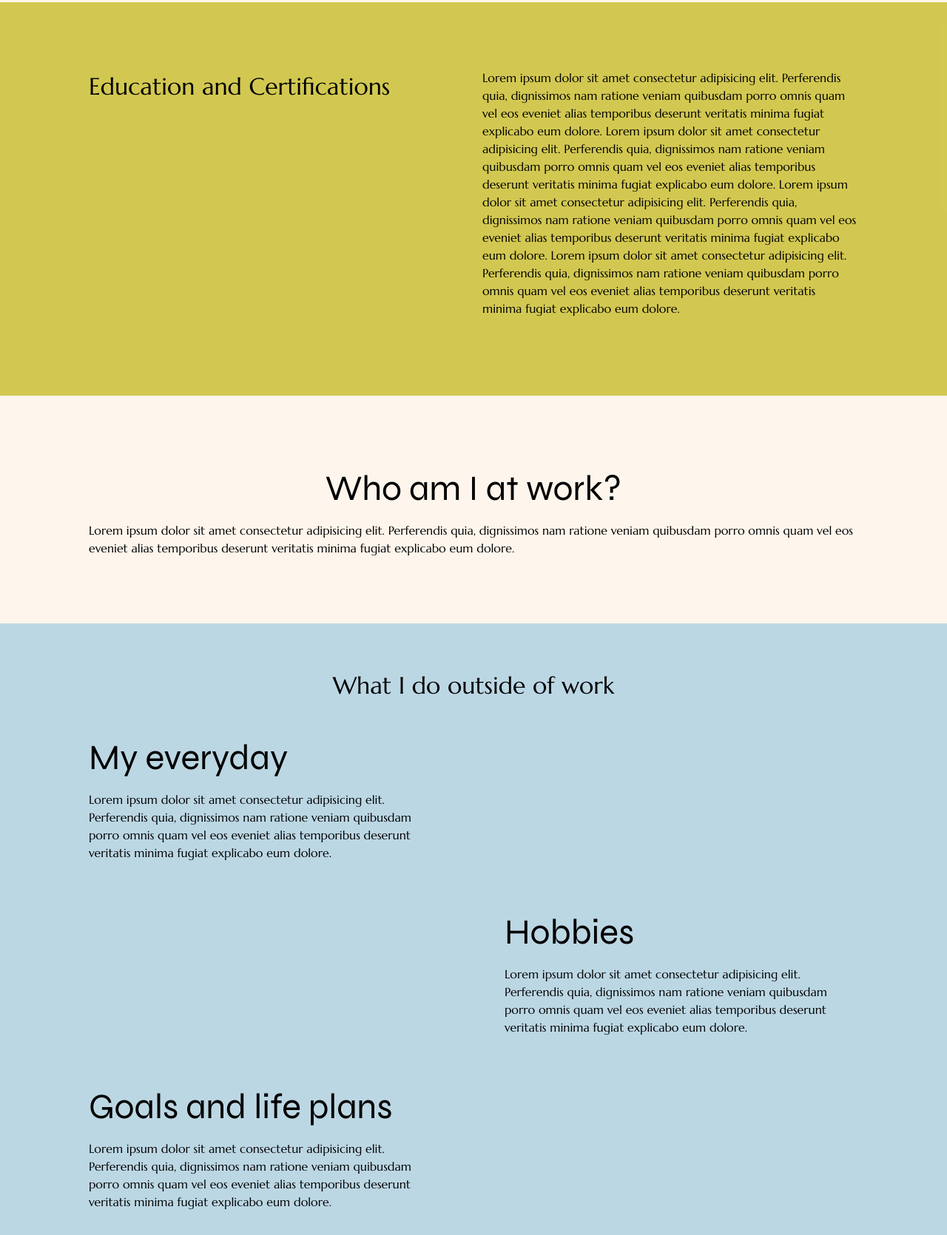
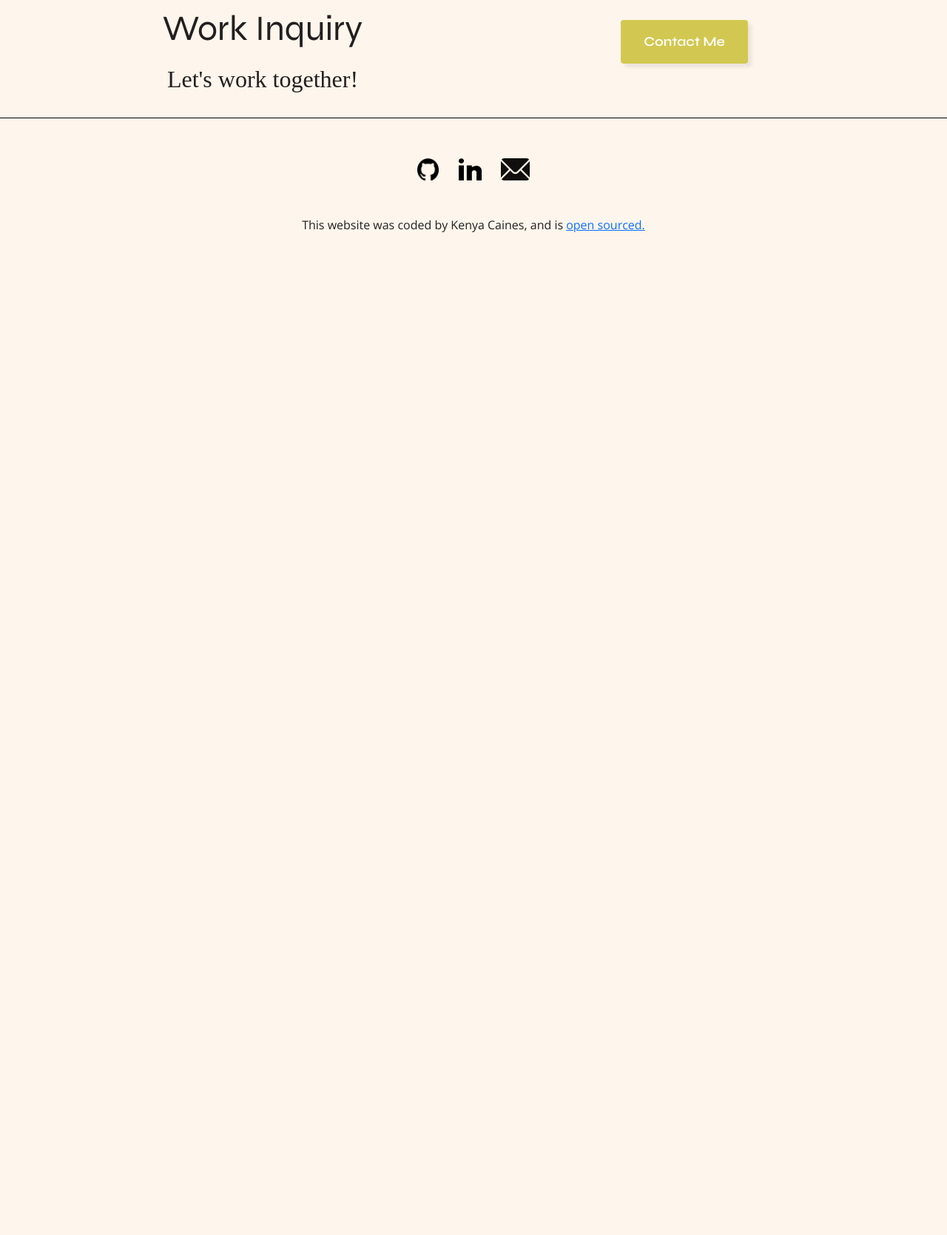
Before and after one commit to kenyacaines/portfolio-project, a plain HTML site: page about.html in a window 1280 px wide. Shown: the part 731-2401 px from the top of the page at 74% size. After the commit the page ends 1063 px from the top, so only its background shows below. Drawn offline with nearby package versions, Linux system fonts and the light colour scheme; a web font is replaced by a local one.

```diff
--- a/about.html
+++ b/about.html
@@ -11,12 +11,9 @@
       integrity="sha384-1BmE4kWBq78iYhFldvKuhfTAU6auU8tT94WrHftjDbrCEXSU1oBoqyl2QvZ6jIW3"
       crossorigin="anonymous"
     />
-    <link rel="preconnect" href="https://fonts.googleapis.com" />
-    <link rel="preconnect" href="https://fonts.gstatic.com" crossorigin />
-    <link
-      href="https://fonts.googleapis.com/css2?family=Belleza&family=Krona+One&family=Marcellus&family=Montserrat:ital,wght@0,100;0,200;0,300;0,400;0,500;0,600;0,700;0,800;0,900;1,100;1,200;1,300;1,400;1,500;1,600;1,700;1,800;1,900&family=Roboto:ital,wght@0,100;0,300;0,400;0,500;0,700;0,900;1,100;1,300;1,400;1,500;1,700;1,900&family=Syne:wght@400;500;600;700;800&display=swap"
-      rel="stylesheet"
-    />
+    <link rel="preconnect" href="https://fonts.googleapis.com">
+<link rel="preconnect" href="https://fonts.gstatic.com" crossorigin>
+<link href="https://fonts.googleapis.com/css2?family=Montserrat:ital,wght@0,100;0,200;0,300;0,400;0,500;0,600;0,700;0,800;0,900;1,100;1,200;1,300;1,400;1,500;1,600;1,700;1,800;1,900&family=Open+Sans:ital,wght@0,300;0,400;0,500;0,600;0,700;0,800;1,300;1,400;1,500;1,600;1,700;1,800&family=Syne:wght@400;500;600;700;800&display=swap" rel="stylesheet">
     <link rel="stylesheet" href="/styles/portfolio.css" />
     <script
       src="https://cdn.jsdelivr.net/npm/bootstrap@5.1.3/dist/js/bootstrap.bundle.min.js"
@@ -48,8 +45,8 @@
           id="navbarNavAltMarkup"
         >
           <div class="navbar-nav">
-            <a class="nav-link active" aria-current="page" href="/">Home</a>
-            <a class="nav-link" href="/about.html">About</a>
+            <a class="nav-link" aria-current="page" href="/">Home</a>
+            <a class="nav-link active" href="/about.html">About</a>
             <a class="nav-link" href="my-work.html">My Work</a>
             <a class="nav-link" href="/contact.html">Contact</a>
           </div>
@@ -82,102 +79,6 @@
       </div>
     </div>
     <hr />
-    <div class="green-section">
-    <div class="content-container container">
-      <div class="content">
-        <div class="row">
-          <div class="col">
-            <h4>Education and Certifications</h4>
-          </div>
-          <div class="col">
-            <p>
-              Lorem ipsum dolor sit amet consectetur adipisicing elit.
-              Perferendis quia, dignissimos nam ratione veniam quibusdam porro
-              omnis quam vel eos eveniet alias temporibus deserunt veritatis
-              minima fugiat explicabo eum dolore. Lorem ipsum dolor sit amet
-              consectetur adipisicing elit. Perferendis quia, dignissimos nam
-              ratione veniam quibusdam porro omnis quam vel eos eveniet alias
-              temporibus deserunt veritatis minima fugiat explicabo eum dolore.
-              Lorem ipsum dolor sit amet consectetur adipisicing elit.
-              Perferendis quia, dignissimos nam ratione veniam quibusdam porro
-              omnis quam vel eos eveniet alias temporibus deserunt veritatis
-              minima fugiat explicabo eum dolore. Lorem ipsum dolor sit amet
-              consectetur adipisicing elit. Perferendis quia, dignissimos nam
-              ratione veniam quibusdam porro omnis quam vel eos eveniet alias
-              temporibus deserunt veritatis minima fugiat explicabo eum dolore.
-            </p>
-          </div>
-        </div>
-        </div>
-      </div>
-    </div>
-      <div class="content-container container">
-      <div class="content">
-      <h3 class="text-center">Who am I at work?</h3>
-      <p>
-        Lorem ipsum dolor sit amet consectetur adipisicing elit. Perferendis
-        quia, dignissimos nam ratione veniam quibusdam porro omnis quam vel eos
-        eveniet alias temporibus deserunt veritatis minima fugiat explicabo eum
-        dolore.
-      </p>
-    </div>
-    </div>
-    <div class="blue-section">
-      <div class="content-container container">
-      <h4 class="text-center">What I do outside of work</h4>
-        <div class="row">
-          <div class="col">
-            <div class="content">
-            <div class="description">
-              <h3>My everyday</h3>
-              <p>
-                Lorem ipsum dolor sit amet consectetur adipisicing elit.
-                Perferendis quia, dignissimos nam ratione veniam quibusdam porro
-                omnis quam vel eos eveniet alias temporibus deserunt veritatis
-                minima fugiat explicabo eum dolore.
-              </p>
-            </div>
-            </div>
-            </div>
-            <div class="col">
-              <img src="#" alt="" />
-            </div>
-          </div>
-        <div class="row">
-          <div class="col">
-            <img src="#" alt="" />
-          </div>
-          <div class="col">
-            <div class="content">
-            <h3>Hobbies</h3>
-            <p>
-              Lorem ipsum dolor sit amet consectetur adipisicing elit.
-              Perferendis quia, dignissimos nam ratione veniam quibusdam porro
-              omnis quam vel eos eveniet alias temporibus deserunt veritatis
-              minima fugiat explicabo eum dolore.
-            </p>
-          </div>
-        </div>
-        </div>
-        <div class="row">
-          <div class="col">
-            <div class="content">
-            <h3>Goals and life plans</h3>
-            <p>
-              Lorem ipsum dolor sit amet consectetur adipisicing elit.
-              Perferendis quia, dignissimos nam ratione veniam quibusdam porro
-              omnis quam vel eos eveniet alias temporibus deserunt veritatis
-              minima fugiat explicabo eum dolore.
-            </p>
-          </div>
-          </div>
-          <div class="col">
-            <img src="#" alt="" />
-          </div>
-        </div>
-      </div>
-    </div>
-    <hr />
     <div class="work-inquiry">
       <div class="container">
         <div class="row">
@@ -194,27 +95,18 @@
     </div>
     <hr />
     <footer>
-      <p class="text-center"><strong>kenyacaines@gmail.com</strong></p>
-      <p class="text-center">
-        This website was coded by Kenya Caines, and is
-        <a href="#" class="open-source-link">open sourced.</a>
-      </p>
             <div class="social-icons text-center mt-5 mb-5">
             <span>
-          <img
-            src="/images/github-icon.png"
-            alt=""
-            class="social-icon img-fluid"
-          />
+              <img src="/images/github-icon.png" alt="" class="social-icon img-fluid">
             </span>
             <span>
-          <img
-            src="/images/linkedin-icon.png"
-            alt=""
-            class="social-icon img-fluid"
-          />
+              <img src="/images/linkedin-icon.png" alt="" class="social-icon img-fluid">
+            </span>
+            <span>
+              <img src="/images/email-icon.png" alt="" class="social-icon img-fluid">
             </span>
           </div>
+          <p class="text-center">This website was coded by Kenya Caines, and is <a href="#" class="open-source-link">open sourced.</a></p>
           </footer>
   </body>
 </html>
--- a/styles/portfolio.css
+++ b/styles/portfolio.css
@@ -1,9 +1,10 @@
 :root {
   --branding-color: #cfc647ef;
-  --secondary-color: black;
+  --secondary-color: #231F20;
   --background-color: #fef6ec;
   --heading-font-family: "Syne", sans-serif;
-  --default-font-family: "Marcellus", serif;
+  --second-heading-font-family: "Marcellus", serif;
+  --default-font-family: "Open Sans", sans-serif;
 }
 body {
   background-color: var(--background-color);
@@ -15,28 +16,33 @@ h1 {
   font-size: 64px;
   font-weight: 500;
   line-height: 1.5;
-  font-family: var(--default-font-family);
+  color: var(--secondary-color);
+  font-family: var(--second-heading-font-family);
 }
 h2 {
   font-weight: 400;
   font-size: 80px;
+  color: var(--secondary-color);
   line-height: 1.5;
   font-family: var(--heading-font-family);
 }
 h3 {
   font-size: 48px;
   font-weight: 400;
+  color: var(--secondary-color);
   line-height: 1.5;
   font-family: var(--heading-font-family);
 }
 h4 {
   font-size: 32px;
   font-weight: 400;
-  font-family: var(--default-font-family);
+  color: var(--secondary-color);
+  font-family: var(--second-heading-font-family);
   line-height: 1.5;
 }
 p {
   font-size: 16px;
+  color: var(--secondary-color);
   font-family: var(--default-font-family);
 }
 hr {
```
Also changed, not shown: contact.html (+7 -5 lines), index.html (+9 -12 lines), my-work.html (+11 -23 lines), images/landing-page-yellow.png, images/weather-app-yellow.png, 1 other file. Lines whose indentation alone changed are shown as unchanged.
